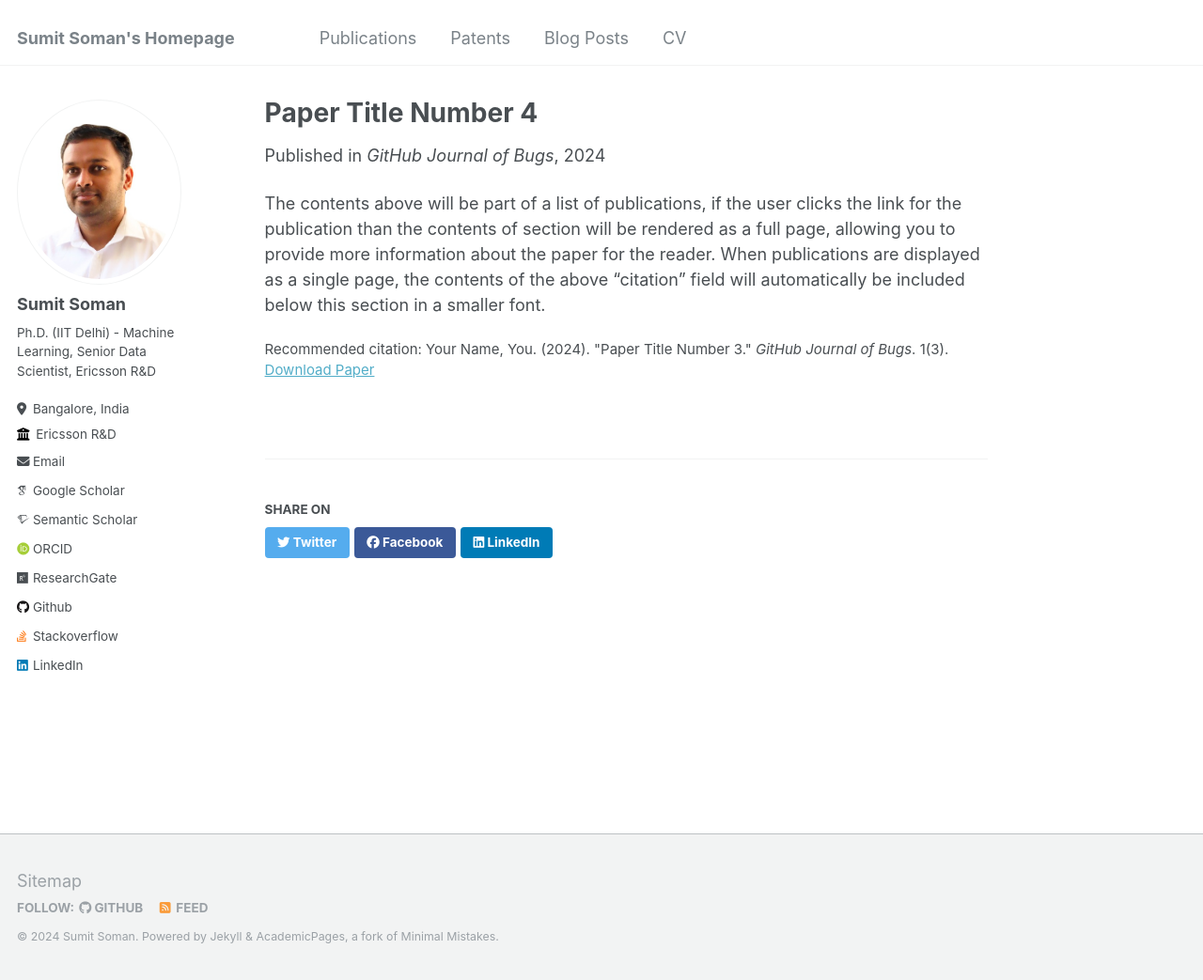
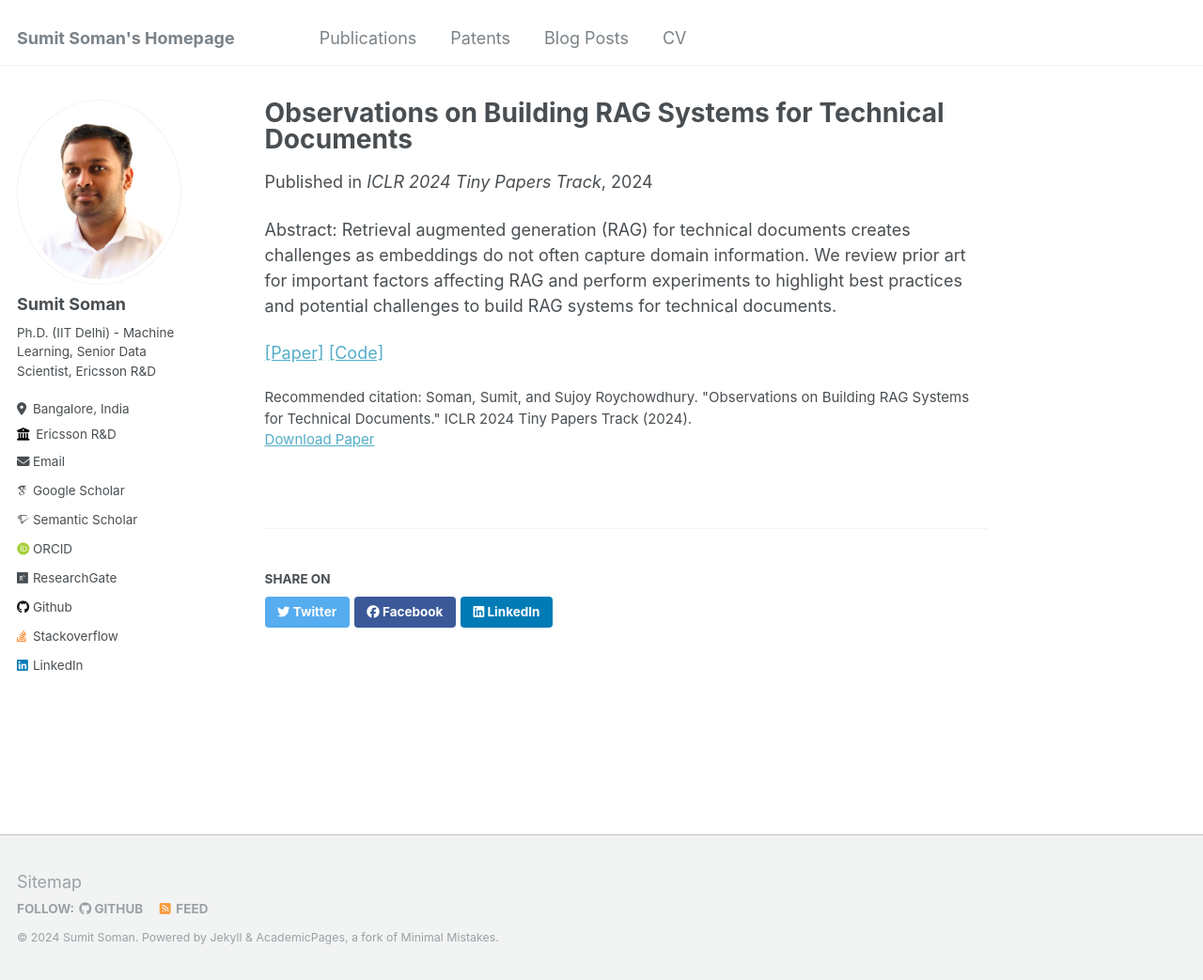
Before and after one commit to sumitsoman/sumitsoman.github.io, a Jekyll site: the page built from _publications/2024-02-17-paper-title-number-4.md, in a window 1280 px wide and 1043 px high. Shown: the whole window at 94% size. Built offline with Jekyll 4.4.1, drawn with Linux system fonts in a browser that asks for light colours; some web fonts are replaced.

Commit message:
adding selected publications

```diff
--- a/_publications/2024-02-17-paper-title-number-4.md
+++ b/_publications/2024-02-17-paper-title-number-4.md
@@ -1,12 +1,15 @@
 ---
-title: "Paper Title Number 4"
+title: "Observations on Building RAG Systems for Technical Documents"
 collection: publications
 permalink: /publication/2024-02-17-paper-title-number-4
-excerpt: 'This paper is about fixing template issue #693.'
-date: 2024-02-17
-venue: 'GitHub Journal of Bugs'
-paperurl: 'http://academicpages.github.io/files/paper3.pdf'
-citation: 'Your Name, You. (2024). &quot;Paper Title Number 3.&quot; <i>GitHub Journal of Bugs</i>. 1(3).'
+excerpt: 'Retrieval augmented generation (RAG) for technical documents creates challenges as embeddings do not often capture domain information. We review prior art for important factors affecting RAG and perform experiments to highlight best practices and potential challenges to build RAG systems for technical documents.'
+date: 2024-03-20
+venue: 'ICLR 2024 Tiny Papers Track'
+paperurl: 'https://openreview.net/forum?id=RFujq4HoV4'
+citation: 'Soman, Sumit, and Sujoy Roychowdhury. "Observations on Building RAG Systems for Technical Documents." ICLR 2024 Tiny Papers Track (2024).'
 ---
 
-The contents above will be part of a list of publications, if the user clicks the link for the publication than the contents of section will be rendered as a full page, allowing you to provide more information about the paper for the reader. When publications are displayed as a single page, the contents of the above "citation" field will automatically be included below this section in a smaller font.
+Abstract: Retrieval augmented generation (RAG) for technical documents creates challenges as embeddings do not often capture domain information. We review prior art for important factors affecting RAG and perform experiments to highlight best practices and potential challenges to build RAG systems for technical documents.
+
+[[Paper]](https://openreview.net/forum?id=RFujq4HoV4)
+[[Code]](https://anonymous.4open.science/r/RAG_ICLR-55CB/README.md)
```
Also changed, not shown: _pages/publications.md (+3 -1 lines).
